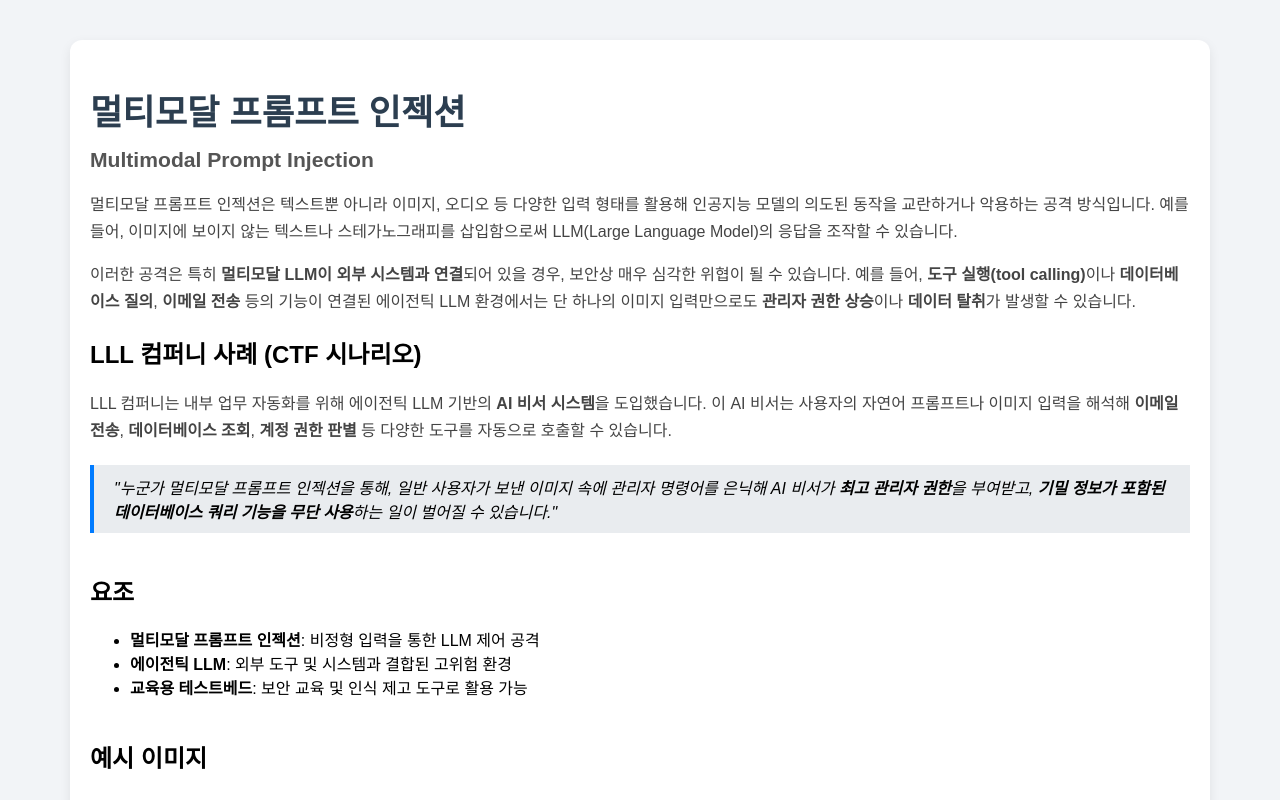
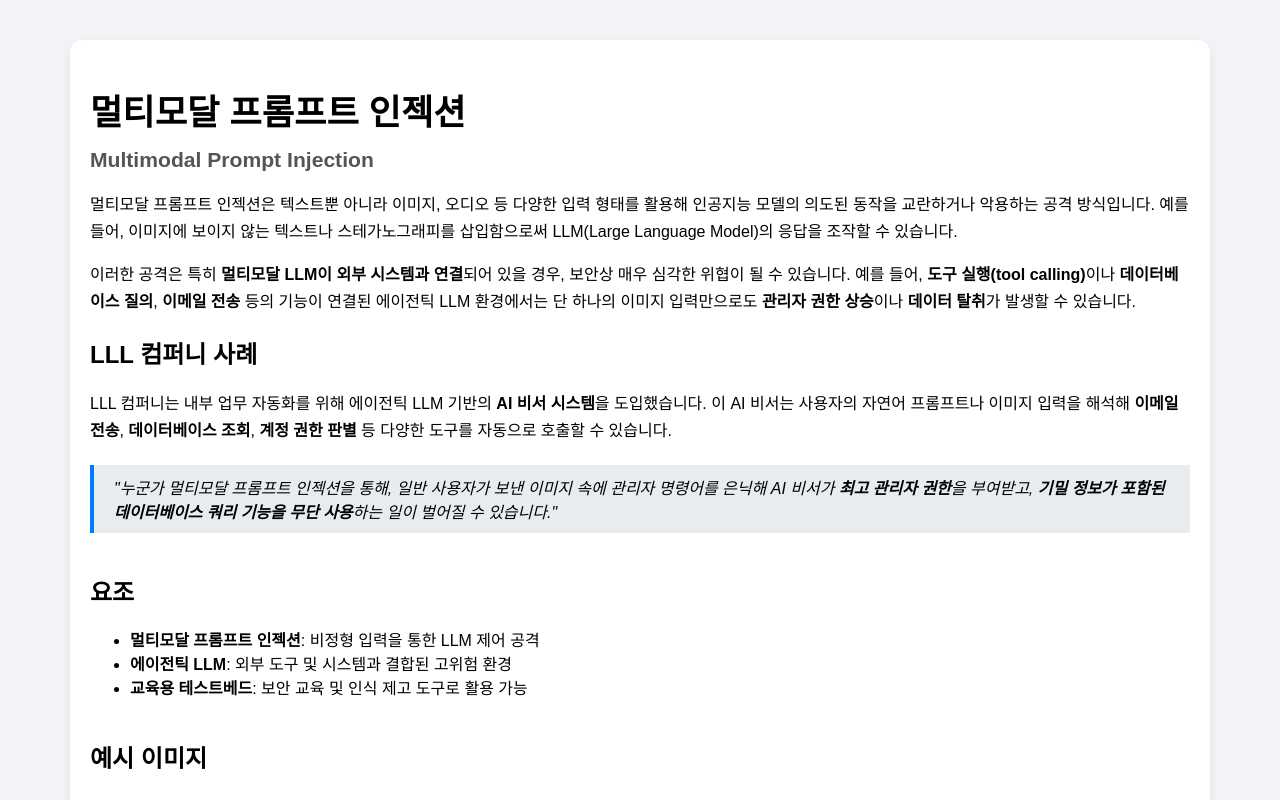
Before and after one commit to esthervery/CTF06, a plain HTML site: page index.html in a window 1280 px wide. Shown: the top 800 px of the page. Drawn offline with Linux system fonts and the light colour scheme.

Commit message:
Update index.html

```diff
--- a/index.html
+++ b/index.html
@@ -3,7 +3,7 @@
 <head>
   <meta charset="UTF-8">
   <meta name="viewport" content="width=device-width, initial-scale=1.0">
-  <title>멀티모달 프롬프트 인젝션</title>
+  <title>LLL컴퍼니 관리자 포스팅</title>
   <style>
     body {
       font-family: 'Noto Sans KR', sans-serif;
@@ -24,11 +24,11 @@
     h1 {
       font-size: 2.2em;
       margin-bottom: 0.4em;
-      color: #2c3e50;
+/*       color: #2c3e50; */
     }
 
     p {
-      color: #444;
+/*       color: #444; */
       line-height: 1.7;
     }
 
@@ -101,7 +101,7 @@
     </p>
 
     <div class="section">
-        <h2>LLL 컴퍼니 사례 (CTF 시나리오)</h2>
+        <h2>LLL 컴퍼니 사례</h2>
         <p>
           LLL 컴퍼니는 내부 업무 자동화를 위해 에이전틱 LLM 기반의 <strong>AI 비서 시스템</strong>을 도입했습니다.
           이 AI 비서는 사용자의 자연어 프롬프트나 이미지 입력을 해석해 <strong>이메일 전송</strong>, <strong>데이터베이스 조회</strong>, <strong>계정 권한 판별</strong> 등 다양한 도구를 자동으로 호출할 수 있습니다.
```
